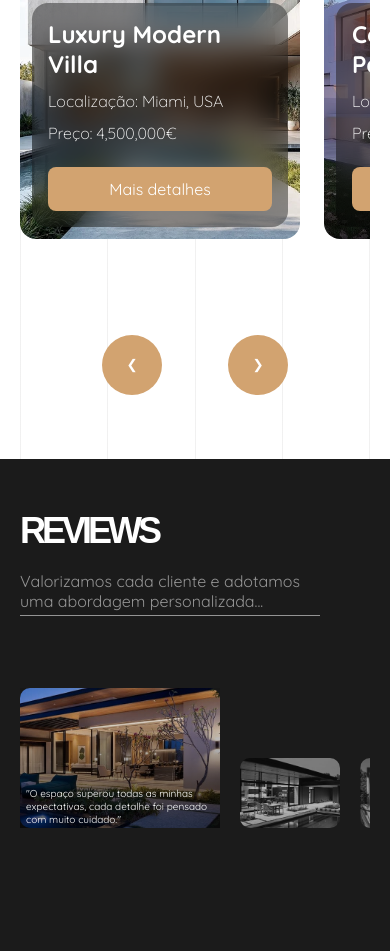
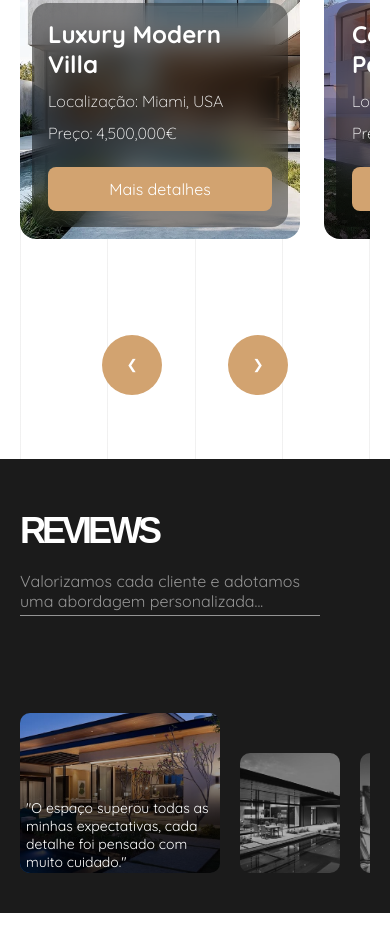
Before and after one commit to esly-ferreira/skyhouse, a plain HTML site: page index.html in a window 390 px wide. Shown: the part 1832-2783 px from the top of the page. After the commit the page ends 2745 px from the top, so only its background shows below. Drawn offline with Linux system fonts and the light colour scheme; a web font is replaced by a local one.

Commit message:
adicioando mais campos em css

```diff
--- a/css/carossel-loop.css
+++ b/css/carossel-loop.css
@@ -16,9 +16,9 @@
   scroll-behavior: smooth;
   width: 100%;
   height: 320px;
-    padding-top: 20px; /* espaço acima da barra de rolagem */
-  padding-bottom: 20px; /* espaço abaixo da barra de rolagem */
-  box-sizing: border-box; /* garante que o padding não quebre o layout */
+  padding-top: 20px;
+  padding-bottom: 20px;
+  box-sizing: border-box;
 }
 
 .slide {
@@ -61,12 +61,17 @@
   font-family: "Quicksand", sans-serif;
   color: var(--branco);
   padding-bottom: 12px;
-  font-size: 14px;
+  font-size: 16px;
   opacity: 0;
   transition: opacity 0.5s ease;
+  border-radius: 10px;
 
   /* Degradê sutil transparente para preto */
-  background: linear-gradient(to top, rgba(0, 0, 0, 0.6) 20%, rgba(0,0,0,0.1) 80%);
+  background: linear-gradient(
+    to top,
+    rgba(0, 0, 0, 0.8) 30%,
+    rgba(0, 0, 0, 0.1) 80%
+  );
 }
 
 .slide.active .legenda {
@@ -84,25 +89,25 @@
     height: 160px;
   }
   .slide .legenda {
-    font-size: 12px;
-    padding: 3px 8px;
+    font-size: 16px;
+    padding: 8px;
   }
   .scroll-container {
-    height: 160px;
+    height: 205px;
   }
 }
 
 @media (max-width: 480px) {
   .slide {
     width: 100px;
-    height: 70px;
+    height: 120px;
   }
   .slide.active {
     width: 200px;
-    height: 140px;
+    height: 160px;
   }
   .slide .legenda {
-    font-size: 10px;
+    font-size: 14px;
     padding: 2px 6px;
   }
 }
--- a/css/reviews.css
+++ b/css/reviews.css
@@ -1,6 +1,6 @@
 .reviews{
   background-color: var(--pretoescuro);
-  height: 600px;
+  height: auto;
 }
 
 .divisao-sem-top {
```
